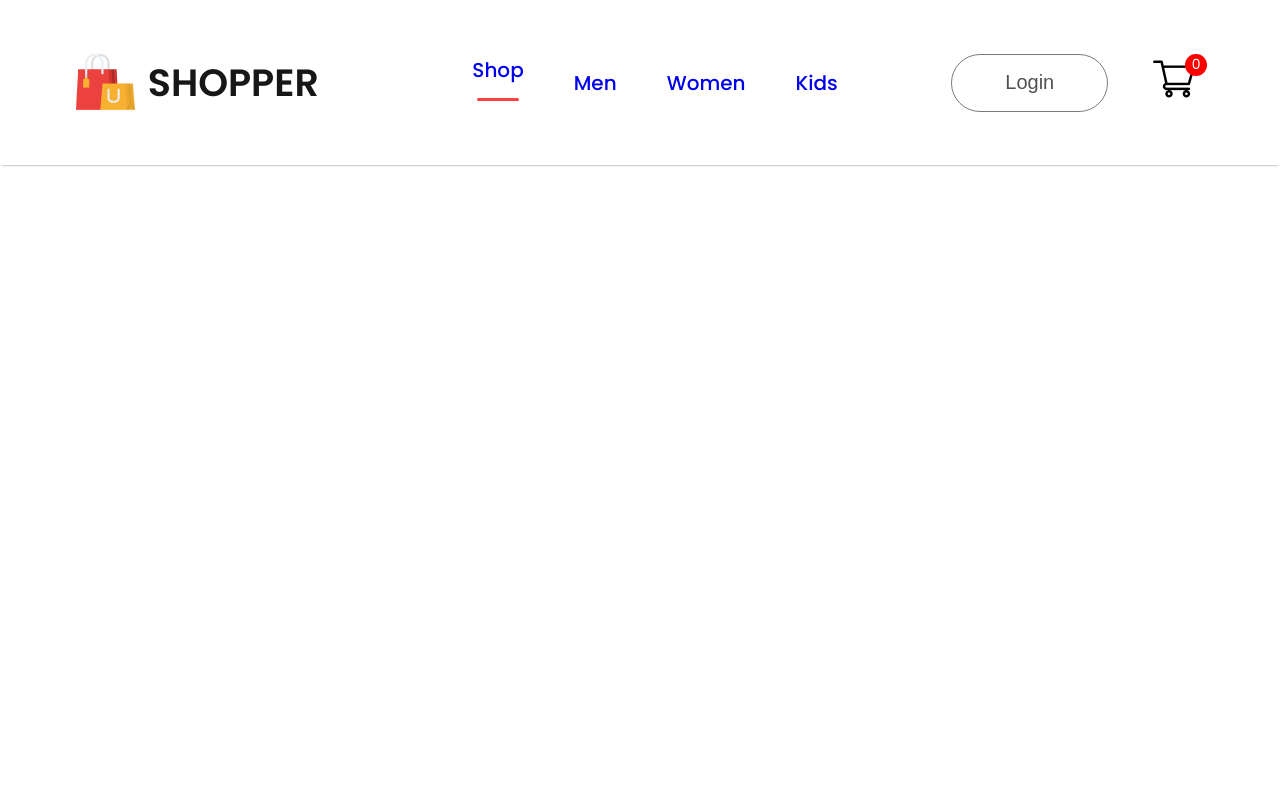
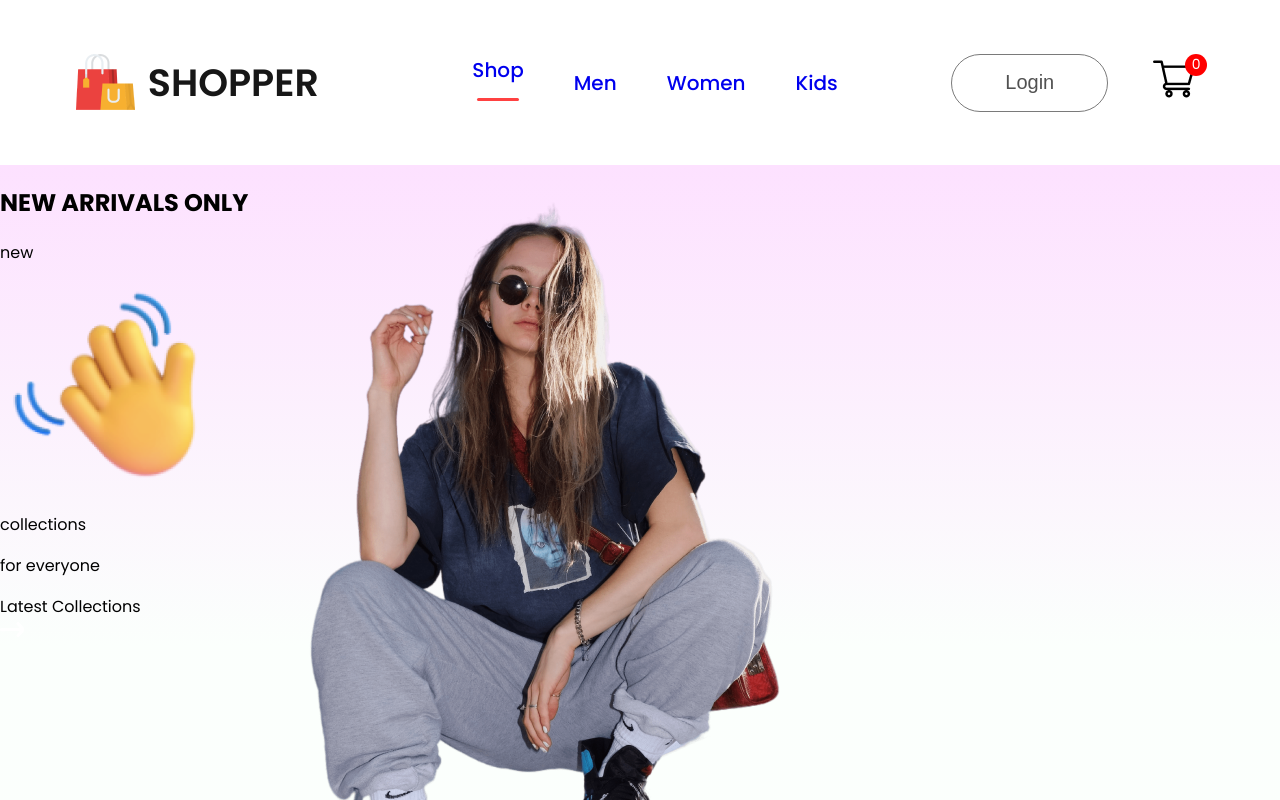
Before and after one commit to Norluciot/E-commerce, a React (Create React App) app: page / in a window 1280 px wide. Shown: the top 800 px of the page. Built offline with nearby package versions, Linux system fonts and the light colour scheme.

Commit message:
Hero componenent

```diff
--- a/src/Components/Hero/Hero.css
+++ b/src/Components/Hero/Hero.css
@@ -0,0 +1,5 @@
+.hero{
+    height: 100vh;
+    background: linear-gradient(180deg, #fde1ff, #e1ffea22 60%);
+    display: flex;
+}
--- a/src/Components/Hero/Hero.jsx
+++ b/src/Components/Hero/Hero.jsx
@@ -1,11 +1,31 @@
 import React from "react";
 import "./Hero.css";
+import hand_icon from "../Assets/hand_icon.png";
+import arrow_icon from "../Assets/arrow.png";
+import hero_image from "../Assets/hero_image.png";
 
 const Hero = () => {
   return (
     <div className="hero">
-      <div className="hero-left"></div>
-      <div className="hero-left"></div>
+      <div className="hero-left">
+        <h2>NEW ARRIVALS ONLY</h2>
+        <div>
+          <div className="hand-hand-hand">
+            <p>new</p>
+            <img src={hand_icon} alt="" />
+          </div>
+          <p>collections</p>
+          <p>for everyone</p>
+        </div>
+        <div className="hero-left-btn">
+          <div className="">Latest Collections</div>
+          <img src={arrow_icon} alt="" />
+        </div>
+      </div>
+
+      <div className="hero-right">
+        <img src={hero_image} alt="" />
+      </div>
     </div>
   );
 };
```
